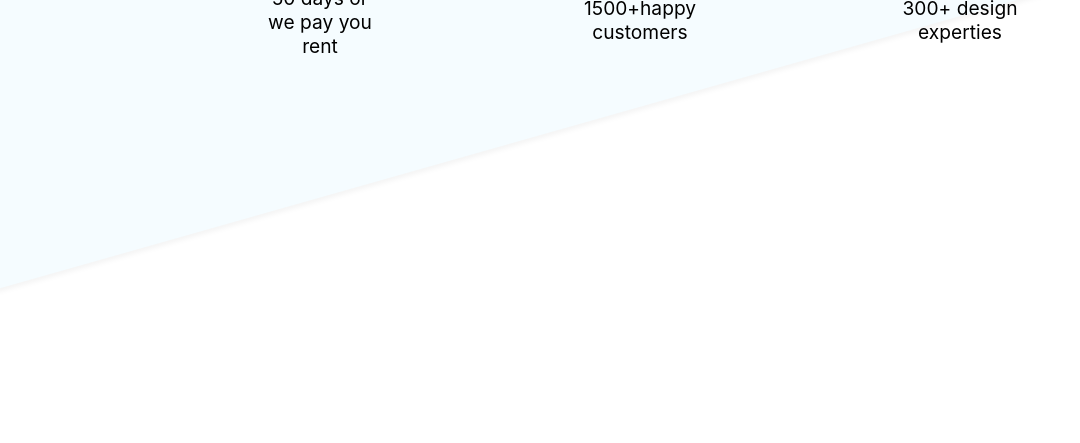
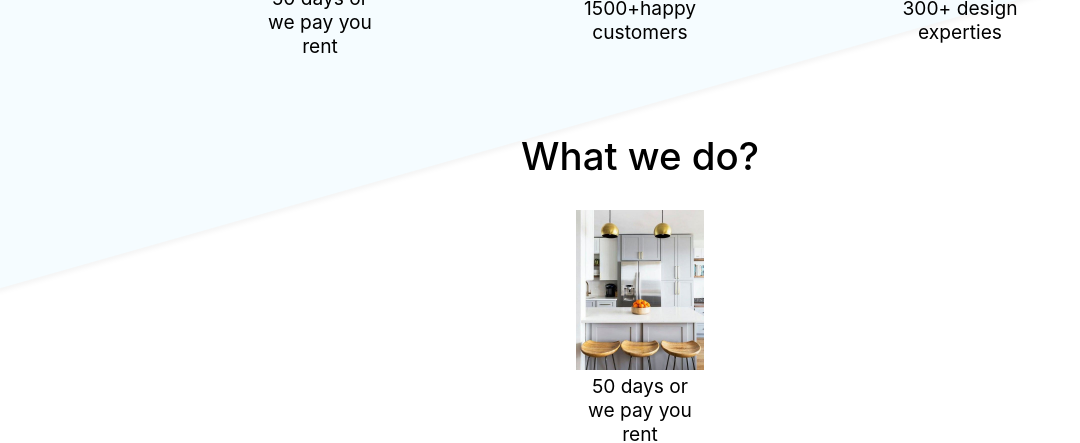
Before and after one commit to Mohammedrefaat98/land-interiors-frontend-project, a React (Create React App) app: page / in a window 1280 px wide. Shown: the part 1140-1583 px from the top of the page, without its empty margins (0-1080 px from the left). Before the commit the page ends 1511 px from the top, so only its background shows below. Built offline with nearby package versions, Linux system fonts and the light colour scheme.

Commit message:
adding third body

```diff
--- a/src/App.js
+++ b/src/App.js
@@ -16,6 +16,7 @@ function App() {
       </div>
       <FirstBody/>
       <SecondBody/>
+      <ThirdBody/>
     </div>
   );
 }
```
